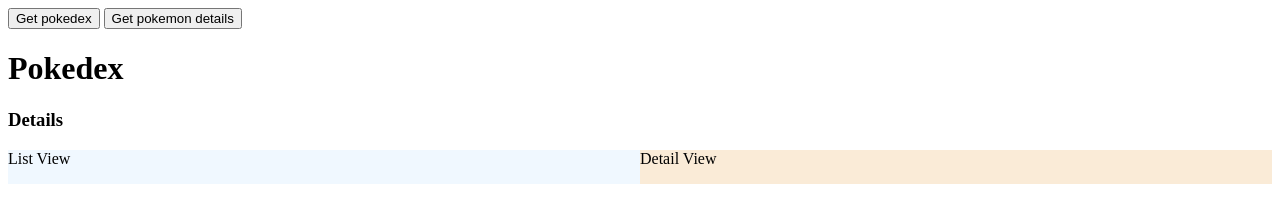
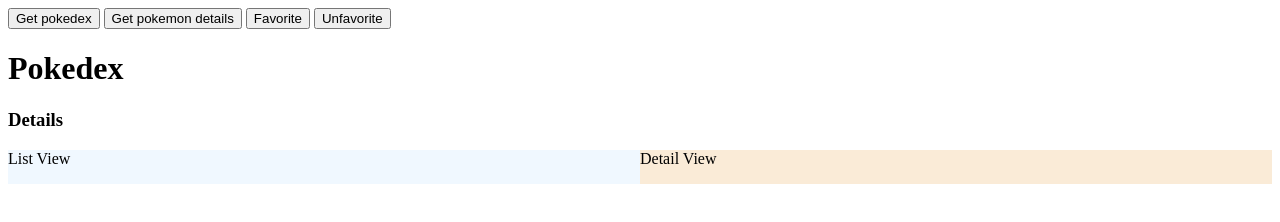
Before and after one commit to jebasile/pokedex, a plain HTML site: page html/pokedex.html in a window 1280 px wide. Drawn offline with nearby package versions, Linux system fonts and the light colour scheme.

Commit message:
Update html

```diff
--- a/html/pokedex.html
+++ b/html/pokedex.html
@@ -47,6 +47,7 @@
             for (let i = 0; i < itemLen; i++) {
                 text += "<li>" + "Types:" + response.data.types[i] + "</li>";
             }
+            text += "<li>" + "Favorite:" + response.data.isFavorite + "</li>";
             text += "</ul>";
             console.log(text);
             var x = document.getElementById( 'theDataRight' );
@@ -56,6 +57,45 @@
 	    }
 	}
 
+	async function postFavoritePokemon(id) {
+	    try {
+            console.log("Got here 4");
+            let favurl = URL + "/" + id + "/favorite";
+            console.log(favurl);
+            const response = await axios.post( favurl );
+    		console.log( "%o", response.data);
+
+            // let text = "<ul>";
+            // text += "<li>" + "Favorite:" + response.data.id + "</li>";
+            // text += "</ul>";
+            // console.log(text);
+            // var x = document.getElementById( 'theDataFavorite' );
+            // x.innerHTML = text;
+        } catch (error) {
+		    console.error(error);
+	    }
+
+	}
+
+    async function postUnfavoritePokemon(id) {
+	    try {
+            console.log("Got here 5");
+            let unfavurl = URL + "/" + id + "/unfavorite";
+            console.log(unfavurl);
+            const response = await axios.post( unfavurl );
+    		console.log( "%o", response.data);
+
+            // let text = "<ul>";
+            // text += "<li>" + "Favorite:" + response.data.id + "</li>";
+            // text += "</ul>";
+            // console.log(text);
+            // var x = document.getElementById( 'theDataFavorite' );
+            // x.innerHTML = text;
+        } catch (error) {
+		    console.error(error);
+	    }
+
+	}
 
     </script>
 
@@ -68,6 +108,8 @@
 <body>
     <button type="button" onclick="getPokedex()">Get pokedex</button>
     <button type="button" onclick="getPokemonDetails()">Get pokemon details</button>
+    <button type="button" onclick="postFavoritePokemon('002')">Favorite</button>
+    <button type="button" onclick="postUnfavoritePokemon('002')">Unfavorite</button>
 
     <h1>Pokedex</h1>
         <h3>Details</h3>
@@ -81,6 +123,7 @@
             <div style="flex-grow: 1; background: antiquewhite;">
                 Detail View
                 <p id=theDataRight> </p>
+                <p id=theDataFavorite> </p>
             </div>
         </div>
 
@@ -92,6 +135,7 @@
             <div style="margin-left: 50%; height: 100px; background: antiquewhite;">
                 Detail View
                 <p id=theDataRight> </p>
+                <p id=theDataFavorite> </p>
             </div>
         </div> -->
     </body>
```
